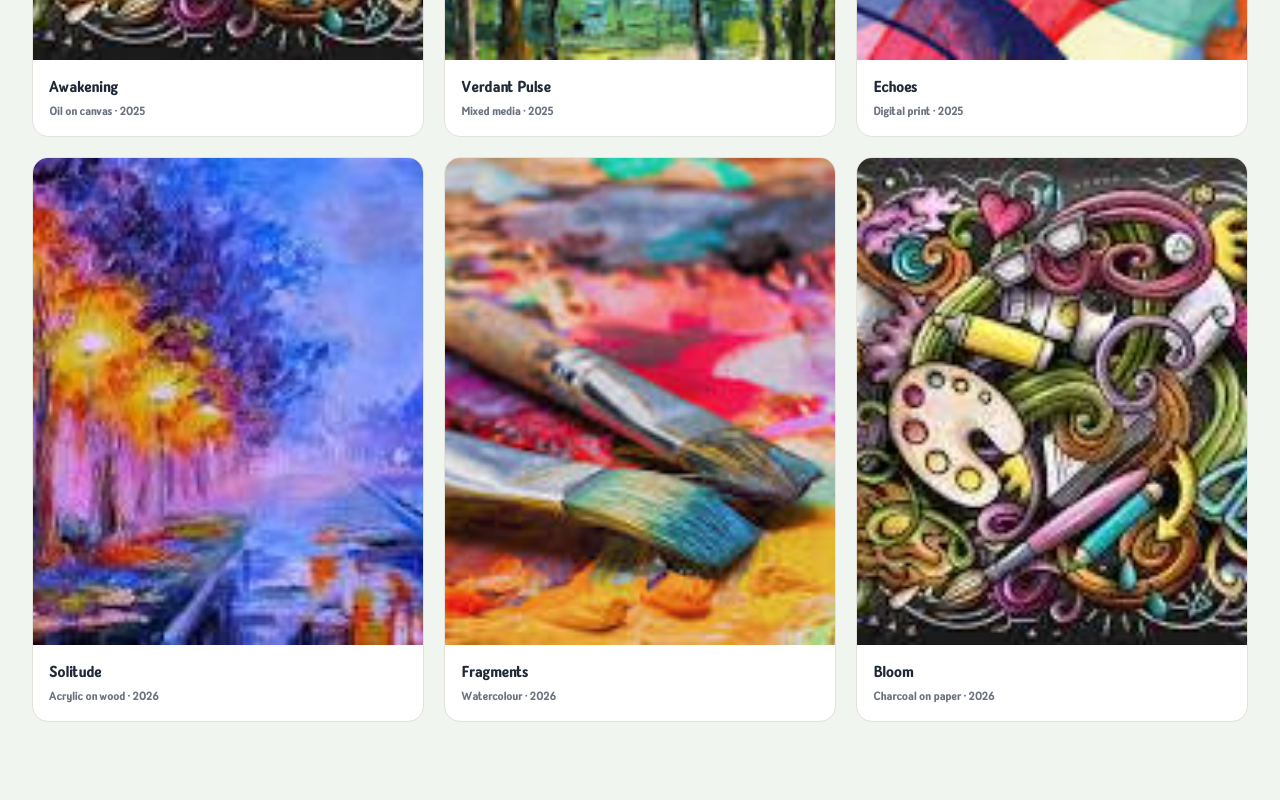
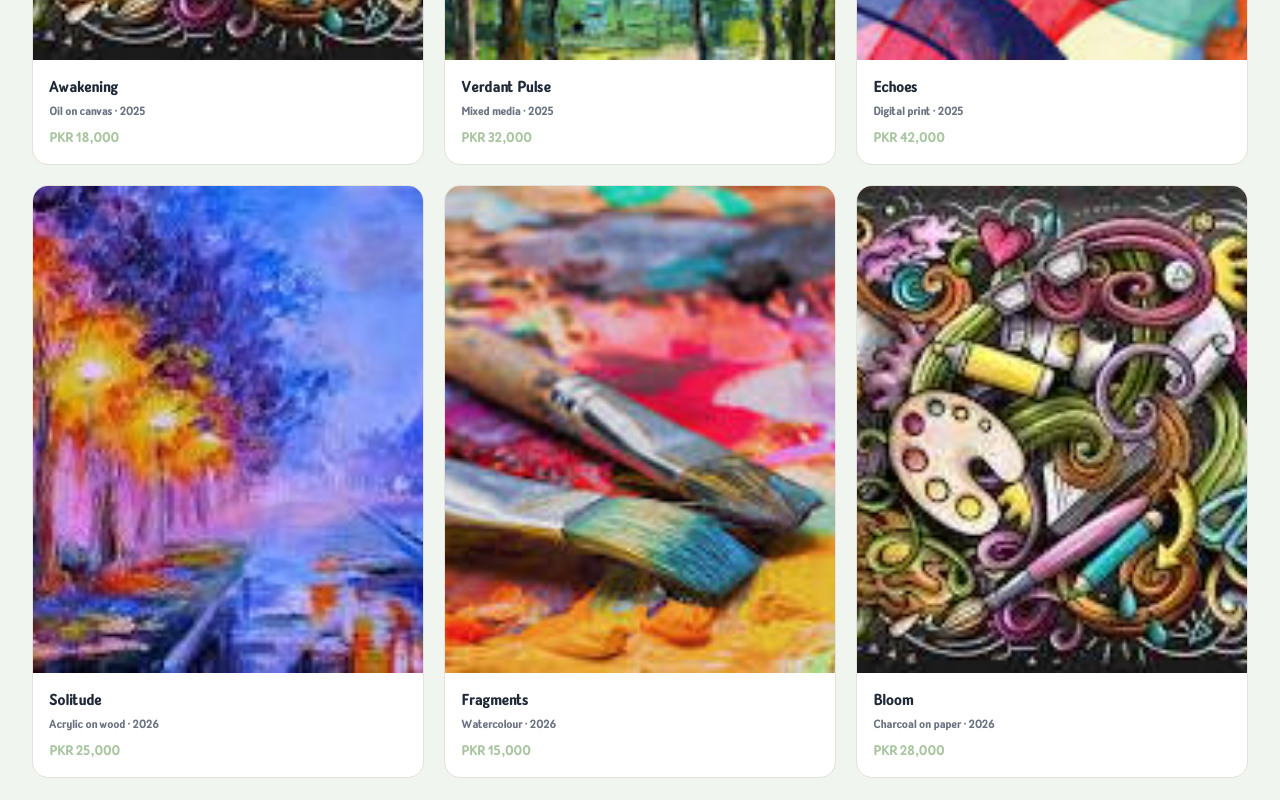
Before and after one commit to zoonfeedback-lab/cactus-coffee, a Next.js app: page /art/exhibitions/exh-1 in a window 1280 px wide. Shown: the part 1480-2280 px from the top of the page. Built offline with nearby package versions, Linux system fonts and the light colour scheme.

Commit message:
feat{exhibion}: added the price tags to artwork

```diff
--- a/src/app/art/exhibitions/[id]/page.tsx
+++ b/src/app/art/exhibitions/[id]/page.tsx
@@ -164,6 +164,9 @@ export default async function ExhibitionDetailPage({ params }: PageProps) {
                                         <p className="mt-1 text-xs text-text-light">
                                             {art.medium} · {art.year}
                                         </p>
+                                        <p className="mt-2 text-sm font-bold text-[#A8C5A0]">
+                                            PKR {art.price.toLocaleString()}
+                                        </p>
                                     </div>
                                 </div>
                             </AnimateOnScroll>
```
